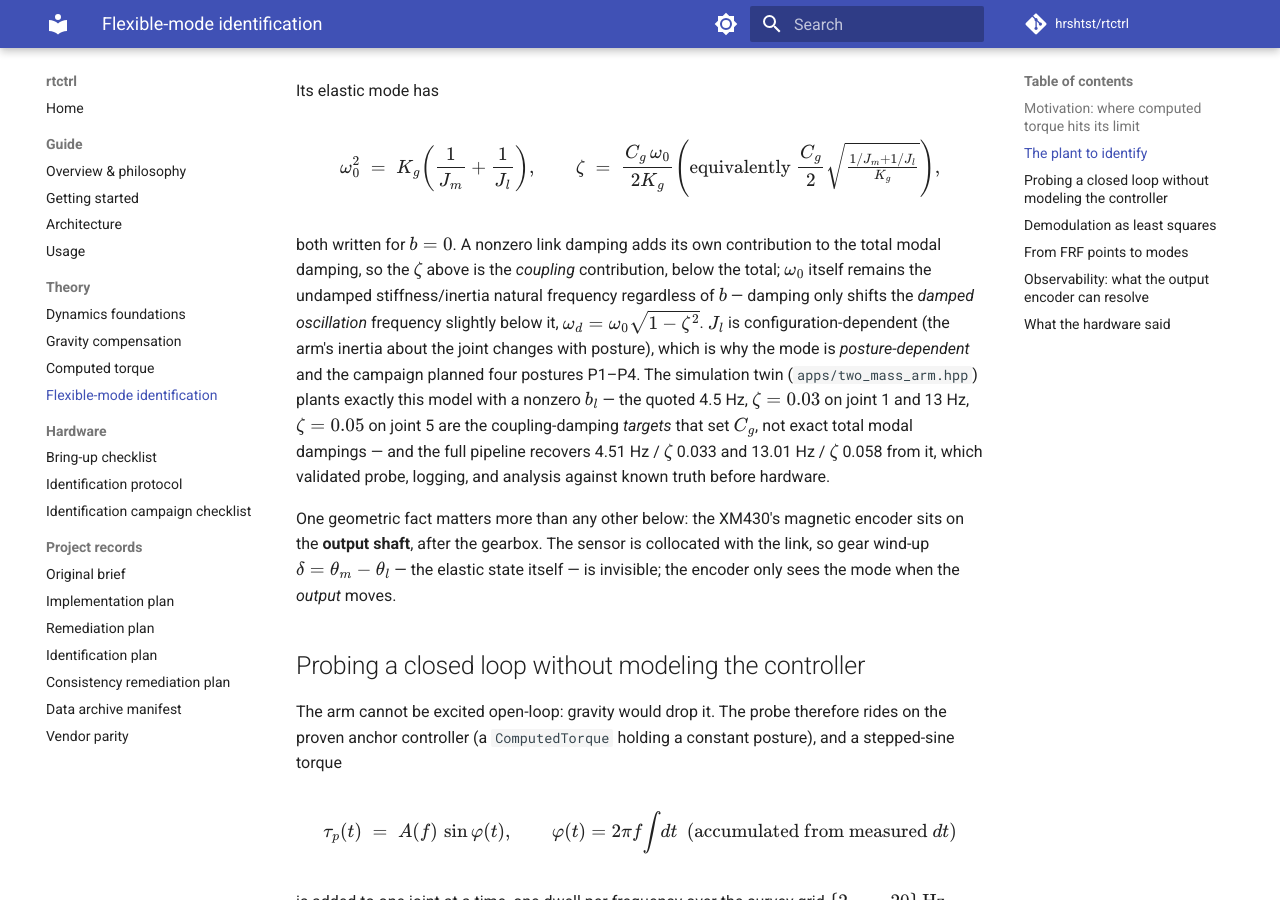
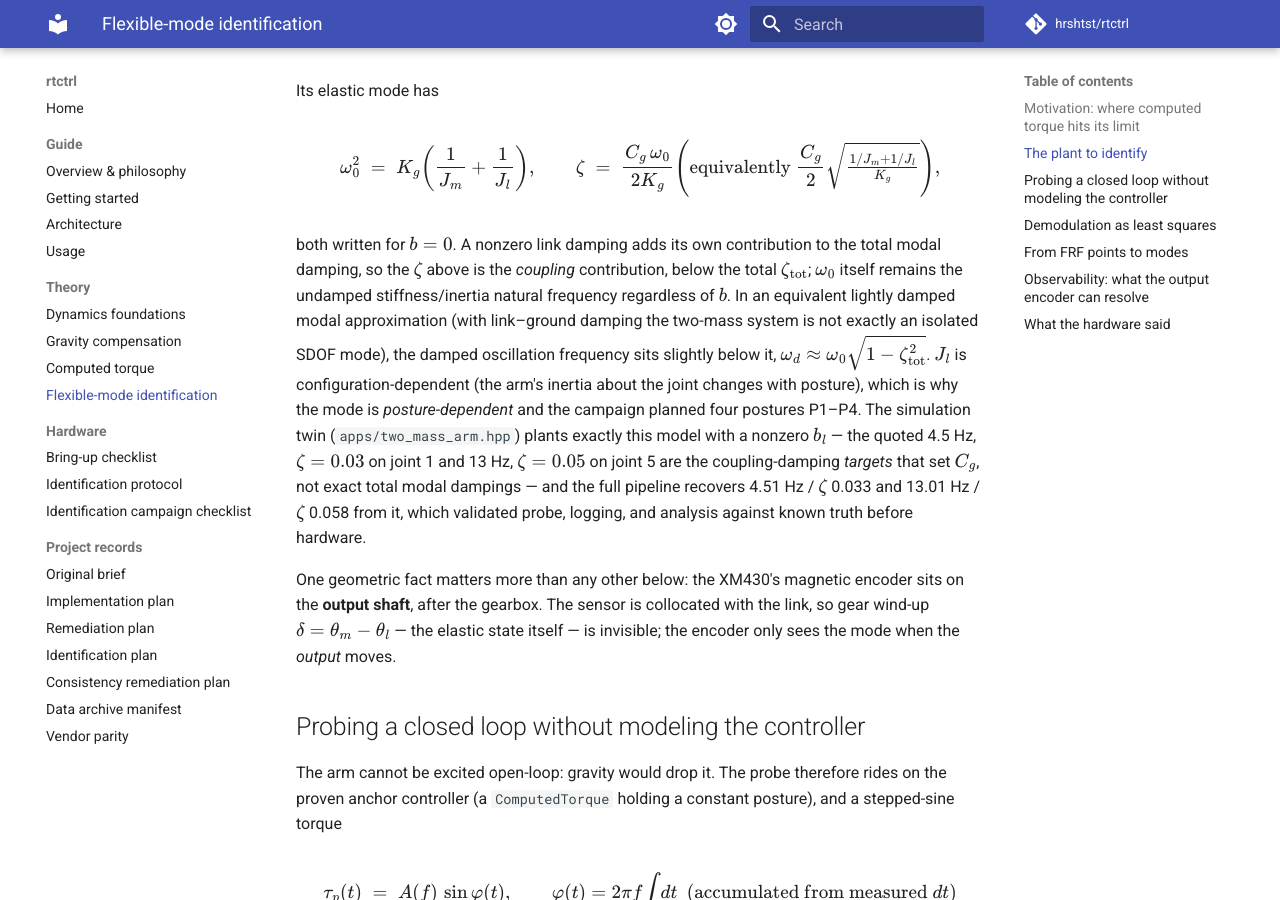
Before and after one commit to hrshtst/rtctrl, an MkDocs documentation site: the page built from docs/theory/identification.md, in a window 1280 px wide and 900 px high, scrolled down 1472 px. Built offline with MkDocs 1.6.1 and Material for MkDocs 9.7.7, drawn with Linux system fonts in a browser that asks for light colours; comment, search, counter and statistics services are not loaded.

Commit message:
docs(theory): use the total damping in the damped-frequency expression
The damped-frequency formula sat next to a zeta defined as the
coupling-only contribution; with nonzero link damping the total is
larger, and with link-ground damping the two-mass system is not
exactly an isolated SDOF mode. Adopt the reviewer's wording: in an
equivalent lightly damped modal approximation,
omega_d ~ omega_0 sqrt(1 - zeta_tot^2).

Claude-Session: https://claude.ai/code/session_018U6gd6Z8sxPPGvah4xC6b4

```diff
--- a/docs/theory/identification.md
+++ b/docs/theory/identification.md
@@ -92,10 +92,12 @@ Its elastic mode has
 
 both written for $b = 0$. A nonzero link damping adds its own
 contribution to the total modal damping, so the $\zeta$ above is the
-*coupling* contribution, below the total; $\omega_0$ itself remains
-the undamped stiffness/inertia natural frequency regardless of $b$ —
-damping only shifts the *damped oscillation* frequency slightly below
-it, $\omega_d = \omega_0\sqrt{1-\zeta^2}$. $J_l$ is configuration-dependent (the arm's inertia
+*coupling* contribution, below the total $\zeta_{\text{tot}}$;
+$\omega_0$ itself remains the undamped stiffness/inertia natural
+frequency regardless of $b$. In an equivalent lightly damped modal
+approximation (with link–ground damping the two-mass system is not
+exactly an isolated SDOF mode), the damped oscillation frequency sits
+slightly below it, $\omega_d \approx \omega_0\sqrt{1-\zeta_{\text{tot}}^2}$. $J_l$ is configuration-dependent (the arm's inertia
 about the joint changes with posture), which is why the mode is
 *posture-dependent* and the campaign planned four postures P1–P4. The
 simulation twin (`apps/two_mass_arm.hpp`) plants exactly this model
```
